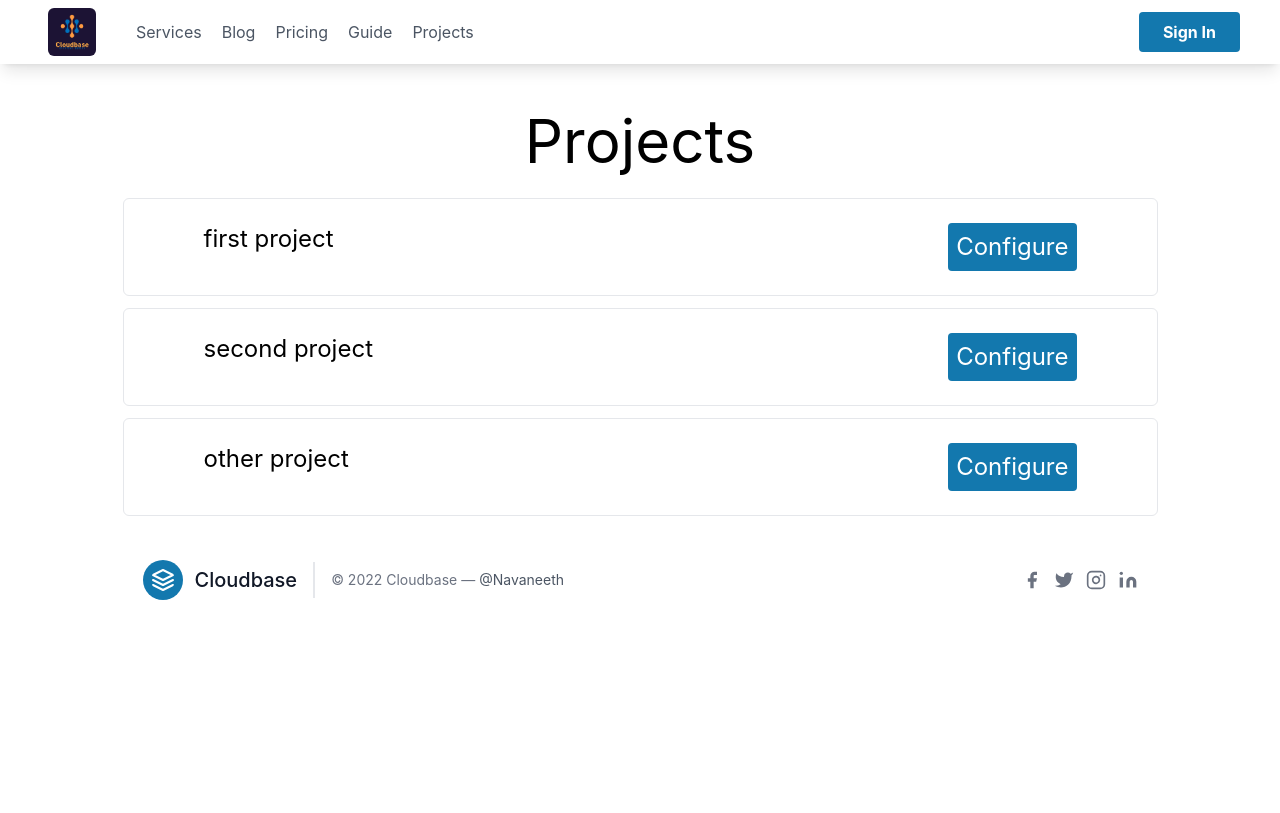
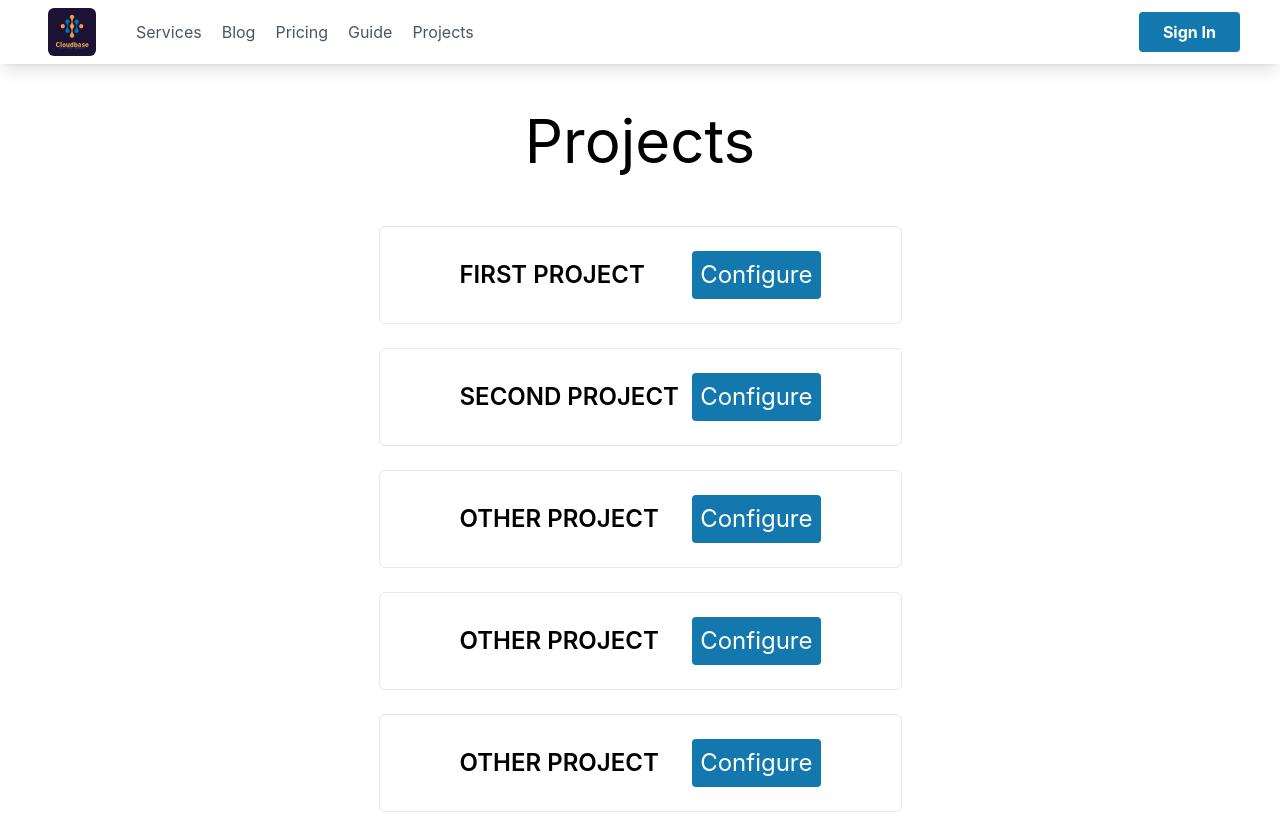
Before and after one commit to Cloudbase-Project/frontend, a Next.js app: page /projects in a window 1280 px wide. Shown: the top 813 px of the page. Built offline with nearby package versions, Linux system fonts and the light colour scheme; no server answers.

Commit message:
change projectitem style

```diff
--- a/pages/[projectId]/authentication.tsx
+++ b/pages/[projectId]/authentication.tsx
@@ -30,7 +30,7 @@ export default function authentication() {
 					</div>
 					<div className='flex justify-center'>
 						<code className=' my-4  text-center border rounded-lg bg-slate-100 w-full overflow-hidden p-5'>
-							http://my-project-1293812300219.cloudbase.dev/auth/login
+							http://my-project-1293812300219.cloudbase.dev/auth/register
 						</code>
 					</div>
 					<div className='text-base text-slate-600 m-2 '>Login</div>
--- a/pages/projects.tsx
+++ b/pages/projects.tsx
@@ -13,6 +13,9 @@ export default function projects() {
 		{ id: 'Asd1', name: 'first project' },
 		{ id: 'Asd2', name: 'second project' },
 		{ id: 'Asd3', name: 'other  project' },
+		{ id: 'Asd3', name: 'other  project' },
+		{ id: 'Asd3', name: 'other  project' },
+		{ id: 'Asd3', name: 'other  project' },
 	]);
 
 	return (
@@ -22,9 +25,9 @@ export default function projects() {
 					Projects
 				</h1>
 			</div>
-			<div>
+			<div className=' mx-64'>
 				{projects.length >= 0 && (
-					<div>
+					<div className='mt-10  '>
 						{projects.map((project) => (
 							<ProjectItem name={project.name} id={project.id} />
 						))}
--- a/src/components/ProjectItem.tsx
+++ b/src/components/ProjectItem.tsx
@@ -8,8 +8,8 @@ interface Props {
 
 export default function ProjectItem(props: Props) {
 	return (
-		<div className='flex justify-between py-6 text-2xl rounded-md border my-3 px-20  '>
-			<div className=''>{props.name}</div>
+		<div className='flex  justify-between py-6 text-2xl rounded-md border my-6 px-20  '>
+			<div className='font-semibold py-2 uppercase'>{props.name}</div>
 			<Link href={`/${props.id}/edit`}>
 				<div className='bg-brand-green cursor-pointer text-white rounded p-2 hover:bg-brand-gray transition duration-300'>
 					Configure
```
